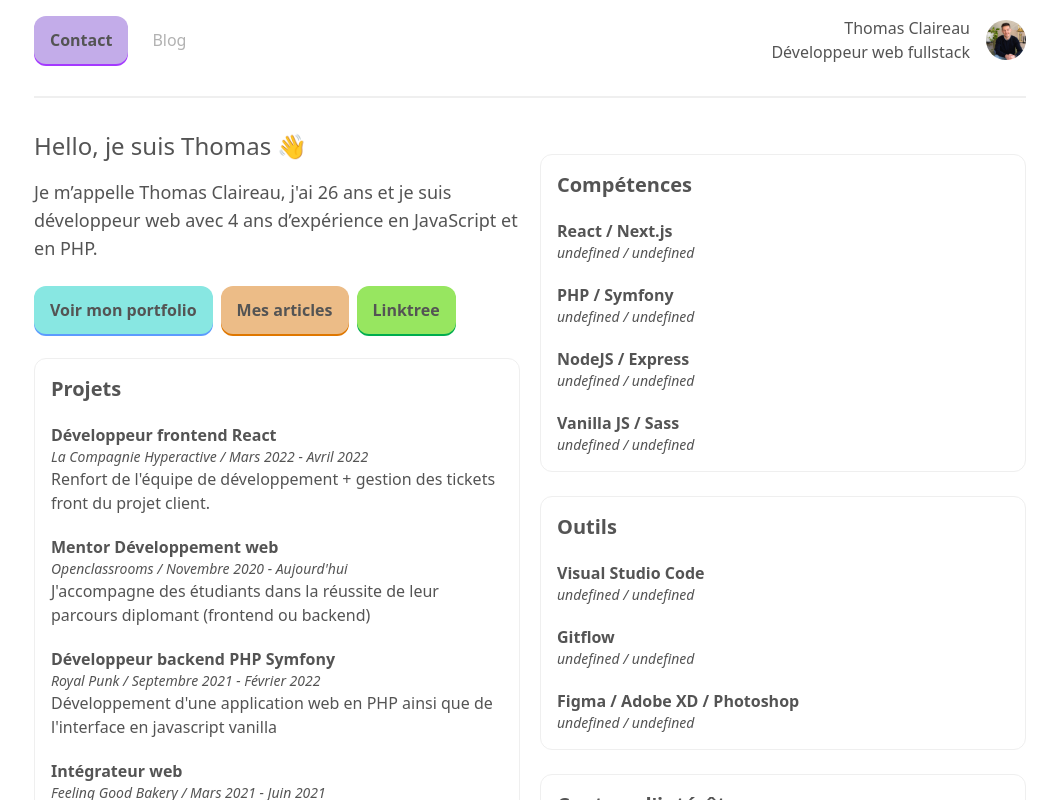
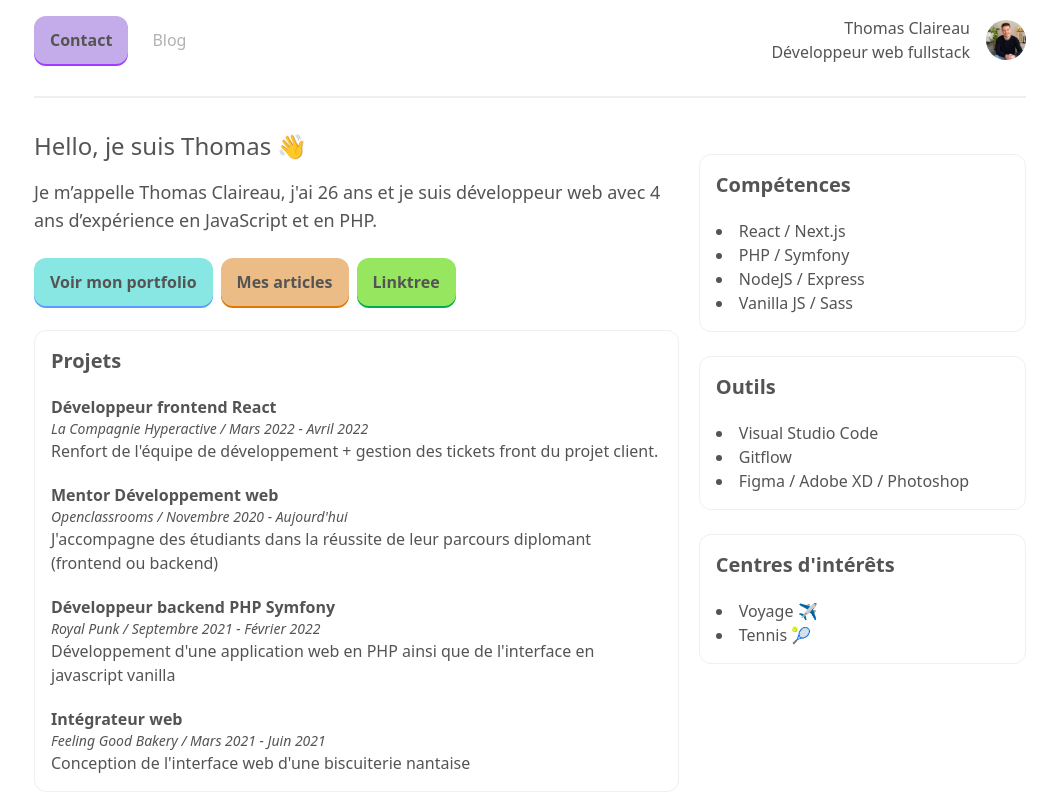
Before and after one commit to thomas-claireau/resume, a Next.js app: page / in a window 1280 px wide. Shown: the top 800 px of the page, without its empty margins (110-1167 px from the left). Built offline with nearby package versions, Linux system fonts and the light colour scheme.

Commit message:
:recycle: (grid): adapt width content

```diff
--- a/components/Box.tsx
+++ b/components/Box.tsx
@@ -3,9 +3,9 @@ type Data = {
 	label: string;
 	items: Array<{
 		title: string;
-		description: string;
-		organization: string;
-		date: string;
+		description?: string;
+		organization?: string;
+		date?: string;
 	}>;
 }
 
@@ -22,18 +22,20 @@ export default function Box({ data, ul = false }: Props) {
       <h3 className="text-xl font-semibold">
         {data.label}
       </h3>
-      <div className="flex flex-col gap-5 mt-5">
+      <div className={`flex flex-col ${!ul ? 'gap-5' : ''} mt-5`}>
         {data.items.map(({
           title, description, organization, date,
-        }, index) => (
+        }, index) => (!ul ? (
           <div key={index}>
             <h4 className="font-semibold">{title}</h4>
-            <p className="font-light italic text-sm">{`${organization} / ${date}`}</p>
-            <div>
-              {description}
-            </div>
+            {organization && date && <p className="font-light italic text-sm">{`${organization} / ${date}`}</p>}
+            {description && (
+              <div>
+                {description}
+              </div>
+            )}
           </div>
-        ))}
+        ) : (<li>{title}</li>)))}
       </div>
     </article>
   );
--- a/pages/index.tsx
+++ b/pages/index.tsx
@@ -16,7 +16,7 @@ export default function Home() {
       <Header />
 
       <div className="flex gap-5 mt-8">
-        <main className="w-full">
+        <main className="w-full min-w-[65%]">
           <h1 className="text-2xl font-normal">{i18n?.h1}</h1>
           <p className="text-lg mt-4">{i18n?.description}</p>
           <div className="buttons mt-6 flex gap-2">
@@ -29,9 +29,9 @@ export default function Home() {
           <Box data={i18n?.formation} />
         </main>
         <aside className="w-full">
-          <Box data={i18n?.skills} />
-          <Box data={i18n?.tools} />
-          <Box data={i18n?.interests} />
+          <Box data={i18n?.skills} ul />
+          <Box data={i18n?.tools} ul />
+          <Box data={i18n?.interests} ul />
         </aside>
       </div>
 
```
